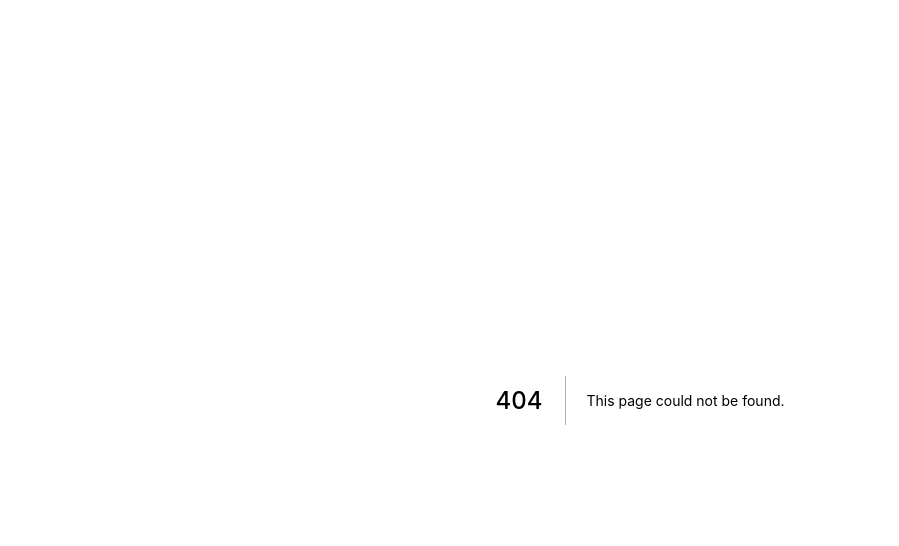
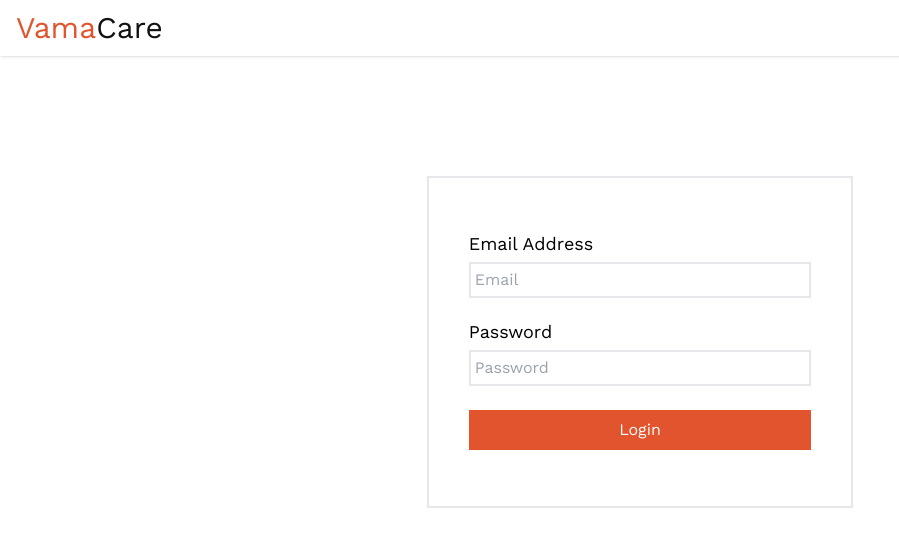
Before and after one commit to FCS-Project/fcs-frontend, a Next.js app: page /login in a window 1280 px wide. Before the commit this address had no page. Shown: the top 546 px of the page, without its empty margins (0-899 px from the left). Built offline with nearby package versions, Linux system fonts and the light colour scheme.

Commit message:
login page, dto creation

```diff
--- /dev/null
+++ b/components/common/Button.js
@@ -0,0 +1,14 @@
+import React from "react";
+
+function Button({ text, onClick }) {
+  return (
+    <button
+      className="w-full py-2 bg-theme text-white my-4 text-sm sm:text-base"
+      onClick={onClick}
+    >
+      {text}
+    </button>
+  );
+}
+
+export default Button;
--- a/pages/signup.js
+++ b/pages/login.js
@@ -1,22 +1,24 @@
 import React, { useState } from "react";
+import Button from "../components/common/Button";
 import Header from "../components/common/Header";
 import Input from "../components/common/Input";
 
-function Signup() {
+function Login() {
   const [email, setEmail] = useState(null);
   const [password, setPassword] = useState(null);
   const [dto, setDto] = useState(null);
   const onSubmit = () => {
     if (email && password) {
       setDto({ email: email, password: password });
-      console.log(dto);
+      console.log("dto", dto);
     }
   };
+
   return (
     <>
       <Header />
       <div className="mt-20 flex justify-center">
-        <div className="flex flex-col border-2 p-10 w-2/3 sm:w-3/5 md:w-2/5 lg:w-1/3 mt-16">
+        <div className="flex flex-col border-2 p-10 w-2/3 sm:w-3/5 md:w-2/5 lg:w-1/3 mt-24">
           <Input
             heading={"Email Address"}
             placeholder={"Email"}
@@ -29,10 +31,11 @@ function Signup() {
             state={password}
             setState={setPassword}
           />
+          <Button text={"Login"} onClick={onSubmit} />
         </div>
       </div>
     </>
   );
 }
 
-export default Signup;
+export default Login;
```
